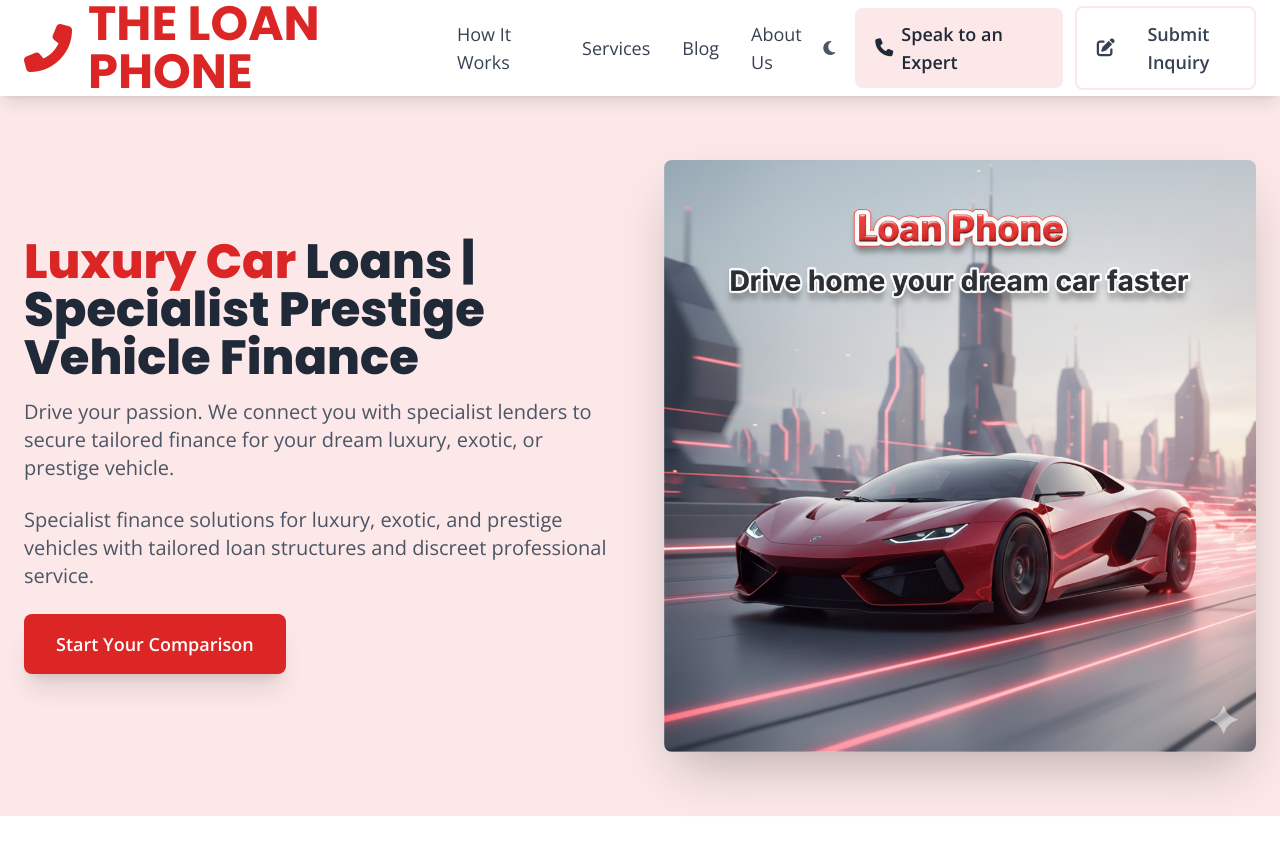
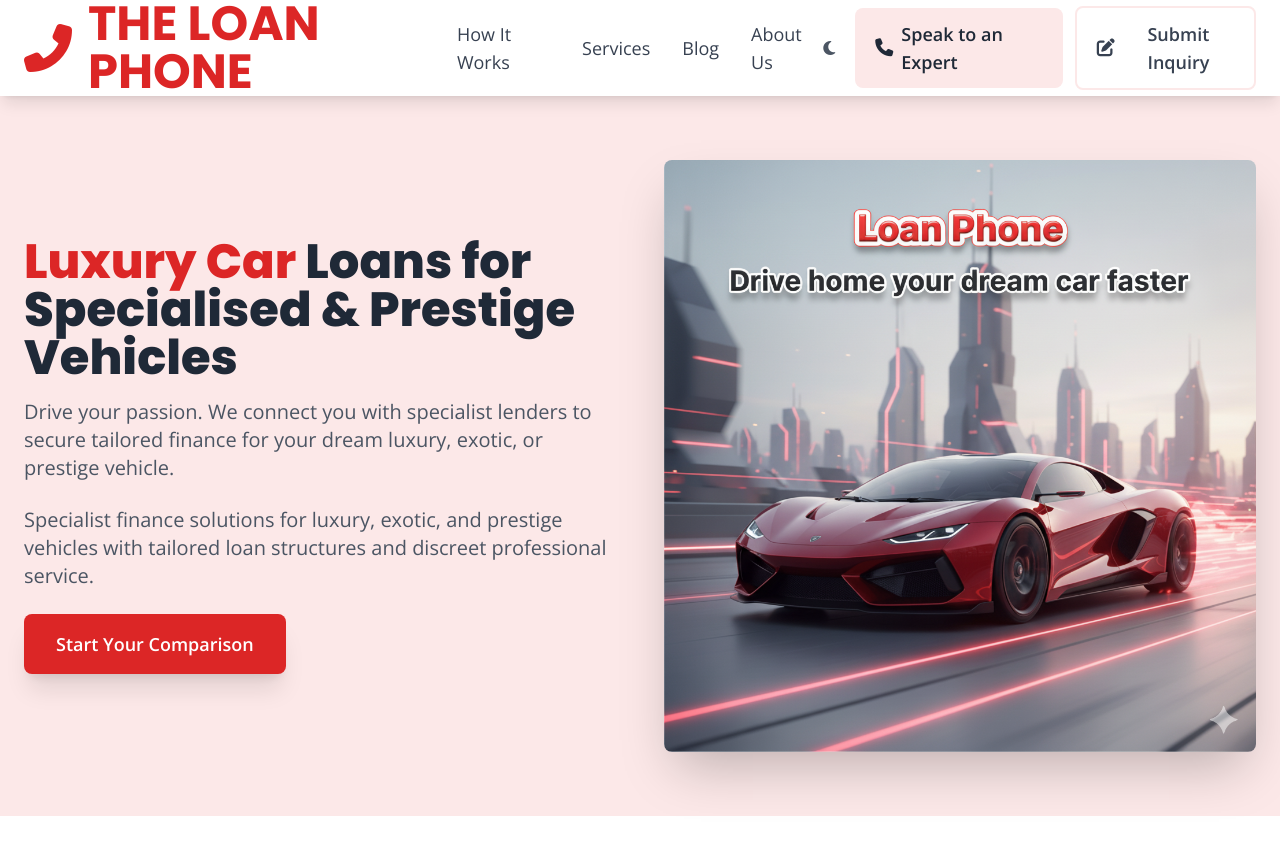
Before and after one commit to AMSumo9/loan-phone-website, a Jekyll site: the page built from _services/luxury_car_loans.md, in a window 1280 px wide and 900 px high. Shown: the top 855 px of the window. Built offline with Jekyll 4.4.1, drawn with Linux system fonts in a browser that asks for light colours; nearby versions of some CDN libraries.

Commit message:
Update luxury_car_loans.md

```diff
--- a/_services/luxury_car_loans.md
+++ b/_services/luxury_car_loans.md
@@ -1,6 +1,6 @@
 ---
 layout: services
-title: "Luxury Car Loans | Specialist Prestige Vehicle Finance | The Loan Phone"
+title: "Luxury Car Loans for Specialised & Prestige Vehicles | The Loan Phone"
 subtitle: "Drive your passion. We connect you with specialist lenders to secure tailored finance for your dream luxury, exotic, or prestige vehicle."
 meta_description: "Secure tailored finance for your dream car. We connect you with specialist lenders for luxury, exotic, and prestige vehicles. Drive your passion."
 meta_keywords: "luxury car loan, exotic car finance, prestige car loan, sports car finance, supercar loan"
```
